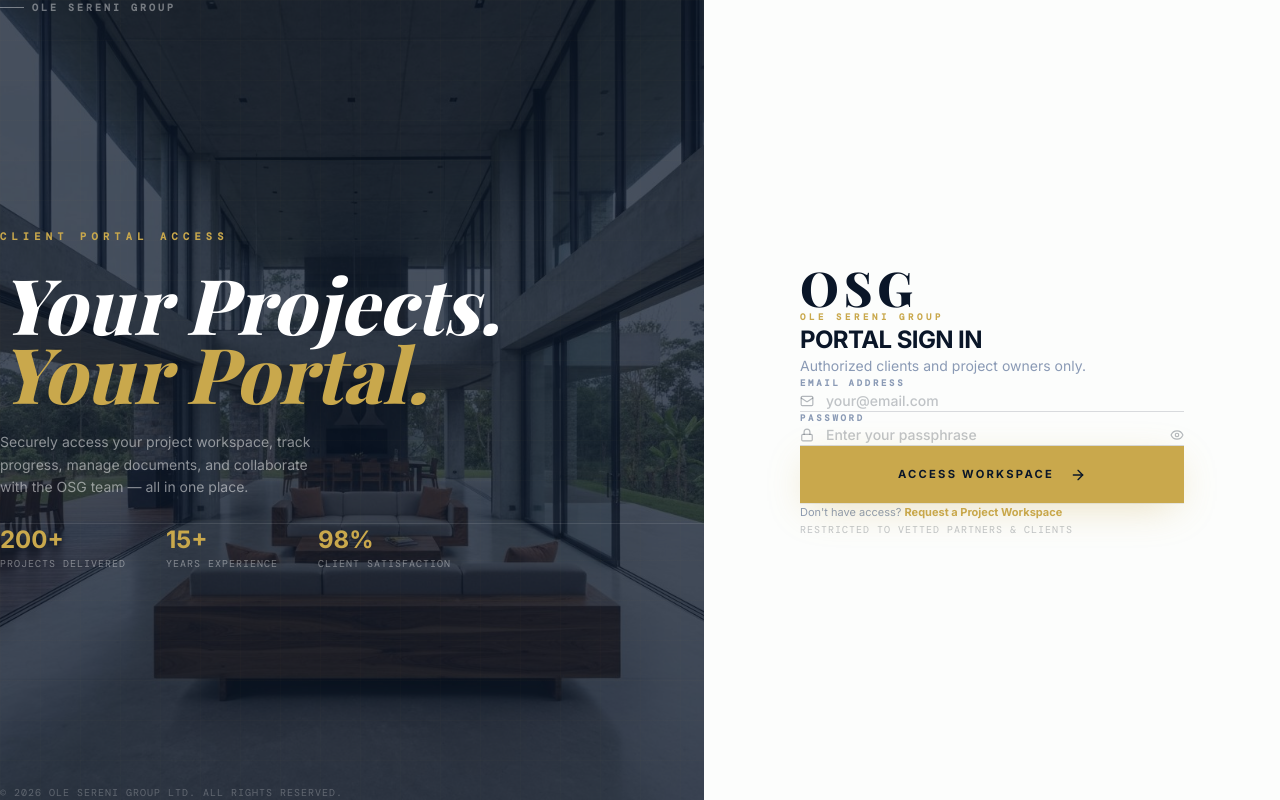
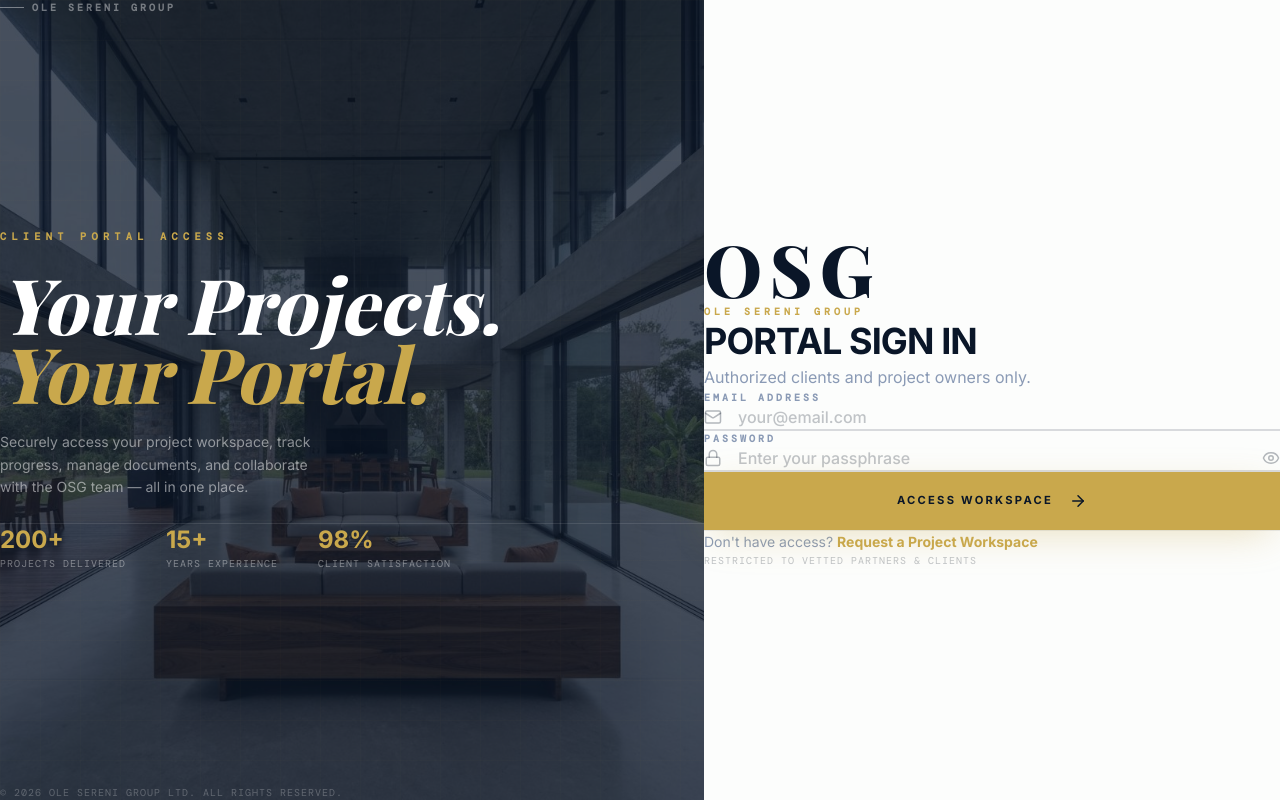
Before and after one commit to dlomaxw/ole-sereni-group, a Next.js app: page /login in a window 1280 px wide. Built offline with nearby package versions, Linux system fonts and the light colour scheme; no server answers; a web font is replaced by a local one.

Commit message:
style: improve login form panel layout
Increase panel width, enlarge logo, heading, inputs, and button.

```diff
--- a/src/app/login/page.tsx
+++ b/src/app/login/page.tsx
@@ -128,29 +128,29 @@ export default function LoginPage() {
           </Link>
         </div>
 
-        <div className="flex-1 flex items-center justify-center px-8 py-16 sm:px-16">
+        <div className="flex-1 flex items-center justify-center px-10 py-16 sm:px-20">
           <motion.div
             initial={{ opacity: 0, y: 24 }}
             animate={{ opacity: 1, y: 0 }}
             transition={{ duration: 0.6, ease: [0.16, 1, 0.3, 1] }}
-            className="w-full max-w-sm"
+            className="w-full max-w-xl"
           >
             {/* Brand mark */}
-            <Link href="/" className="inline-flex flex-col mb-12 group">
-              <span className="font-serif font-black text-5xl tracking-widest text-osg-navy leading-none group-hover:text-osg-gold transition-colors duration-500">
+            <Link href="/" className="inline-flex flex-col mb-14 group">
+              <span className="font-serif font-black text-7xl tracking-widest text-osg-navy leading-none group-hover:text-osg-gold transition-colors duration-500">
                 OSG
               </span>
-              <span className="text-[9px] font-black tracking-[0.4em] text-osg-gold uppercase mt-2 font-mono">
+              <span className="text-[10px] font-black tracking-[0.4em] text-osg-gold uppercase mt-2 font-mono">
                 Ole Sereni Group
               </span>
             </Link>
 
             {/* Heading */}
-            <div className="mb-10">
-              <h2 className="font-sans font-black text-osg-navy text-2xl uppercase tracking-tight leading-tight">
+            <div className="mb-12">
+              <h2 className="font-sans font-black text-osg-navy text-4xl uppercase tracking-tight leading-tight">
                 Portal Sign In
               </h2>
-              <p className="text-osg-slate text-sm mt-2 leading-relaxed">
+              <p className="text-osg-slate text-base mt-3 leading-relaxed">
                 Authorized clients and project owners only.
               </p>
             </div>
@@ -158,13 +158,13 @@ export default function LoginPage() {
             {/* Form */}
             <form onSubmit={handleSubmit} className="space-y-0">
               {/* Email field */}
-              <div className="group border-b border-osg-navy/15 focus-within:border-osg-gold transition-colors duration-300 pb-1 mb-8">
-                <label className="block text-[9px] font-black uppercase tracking-[0.3em] text-osg-slate mb-3 font-mono">
+              <div className="group border-b-2 border-osg-navy/15 focus-within:border-osg-gold transition-colors duration-300 pb-3 mb-10">
+                <label className="block text-[10px] font-black uppercase tracking-[0.3em] text-osg-slate mb-4 font-mono">
                   Email Address
                 </label>
-                <div className="flex items-center gap-3">
+                <div className="flex items-center gap-4">
                   <Mail
-                    size={14}
+                    size={18}
                     className="text-osg-navy/30 group-focus-within:text-osg-gold transition-colors duration-300 shrink-0"
                   />
                   <input
@@ -173,19 +173,19 @@ export default function LoginPage() {
                     value={email}
                     onChange={(e) => setEmail(e.target.value)}
                     placeholder="your@email.com"
-                    className="flex-1 bg-transparent outline-none text-osg-navy font-medium text-sm placeholder:text-osg-navy/25 py-1"
+                    className="flex-1 bg-transparent outline-none text-osg-navy font-medium text-base placeholder:text-osg-navy/25 py-1"
                   />
                 </div>
               </div>
 
               {/* Password field */}
-              <div className="group border-b border-osg-navy/15 focus-within:border-osg-gold transition-colors duration-300 pb-1 mb-10">
-                <label className="block text-[9px] font-black uppercase tracking-[0.3em] text-osg-slate mb-3 font-mono">
+              <div className="group border-b-2 border-osg-navy/15 focus-within:border-osg-gold transition-colors duration-300 pb-3 mb-12">
+                <label className="block text-[10px] font-black uppercase tracking-[0.3em] text-osg-slate mb-4 font-mono">
                   Password
                 </label>
-                <div className="flex items-center gap-3">
+                <div className="flex items-center gap-4">
                   <Lock
-                    size={14}
+                    size={18}
                     className="text-osg-navy/30 group-focus-within:text-osg-gold transition-colors duration-300 shrink-0"
                   />
                   <input
@@ -194,7 +194,7 @@ export default function LoginPage() {
                     value={password}
                     onChange={(e) => setPassword(e.target.value)}
                     placeholder="Enter your passphrase"
-                    className="flex-1 bg-transparent outline-none text-osg-navy font-medium text-sm placeholder:text-osg-navy/25 py-1"
+                    className="flex-1 bg-transparent outline-none text-osg-navy font-medium text-base placeholder:text-osg-navy/25 py-1"
                   />
                   <button
                     type="button"
@@ -202,7 +202,7 @@ export default function LoginPage() {
                     className="text-osg-navy/30 hover:text-osg-gold transition-colors duration-300"
                     aria-label={showPassword ? 'Hide password' : 'Show password'}
                   >
-                    {showPassword ? <EyeOff size={14} /> : <Eye size={14} />}
+                    {showPassword ? <EyeOff size={18} /> : <Eye size={18} />}
                   </button>
                 </div>
               </div>
@@ -212,7 +212,7 @@ export default function LoginPage() {
                 <motion.p
                   initial={{ opacity: 0, y: -4 }}
                   animate={{ opacity: 1, y: 0 }}
-                  className="text-red-500 text-[10px] font-bold uppercase tracking-widest mb-6 font-mono"
+                  className="text-red-500 text-[11px] font-bold uppercase tracking-widest mb-6 font-mono"
                 >
                   {error}
                 </motion.p>
@@ -222,16 +222,16 @@ export default function LoginPage() {
               <button
                 type="submit"
                 disabled={isPending}
-                className="w-full btn-primary justify-center py-5 disabled:opacity-50 disabled:cursor-not-allowed group"
+                className="w-full btn-primary justify-center py-6 text-base disabled:opacity-50 disabled:cursor-not-allowed group"
               >
                 {isPending ? (
-                  <Loader2 className="animate-spin" size={18} />
+                  <Loader2 className="animate-spin" size={20} />
                 ) : (
                   <>
                     Access Workspace
                     <ArrowRight
                       className="group-hover:translate-x-1 transition-transform duration-300"
-                      size={16}
+                      size={18}
                     />
                   </>
                 )}
@@ -239,8 +239,8 @@ export default function LoginPage() {
             </form>
 
             {/* Footer */}
-            <div className="mt-12 pt-8 border-t border-osg-navy/8">
-              <p className="text-osg-slate text-[11px] leading-relaxed">
+            <div className="mt-14 pt-10 border-t border-osg-navy/8">
+              <p className="text-osg-slate text-sm leading-relaxed">
                 Don&apos;t have access?{' '}
                 <Link
                   href="/brief"
```
